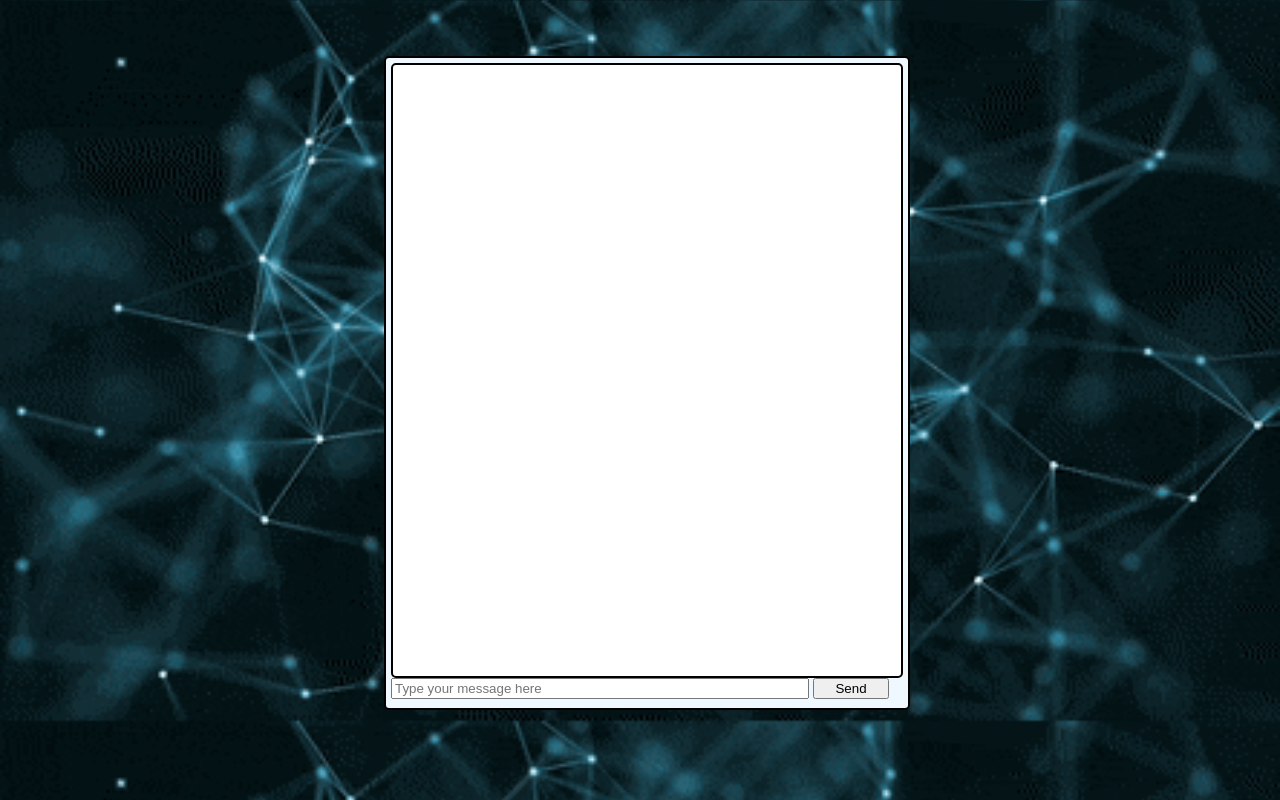
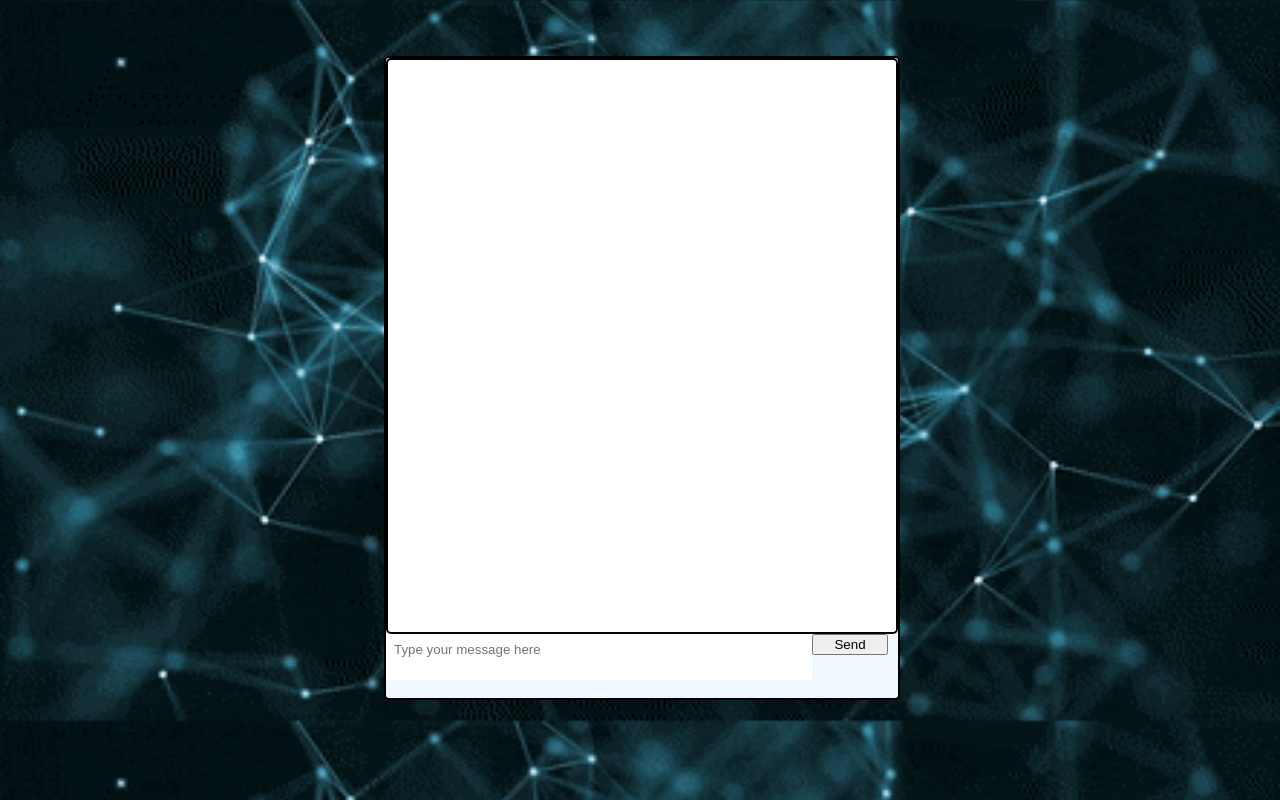
Before and after one commit to Iliaromanov/Resume-Chatbot-WebApp, a Flask app: page / in a window 1280 px wide. Run offline with Flask 2, Linux system fonts and the light colour scheme.

Commit message:
changed user input to textarea and changed div sizing and padding

```diff
--- a/static/chat.js
+++ b/static/chat.js
@@ -1,11 +1,24 @@
 // Ensure page does not refresh on form submit
-let msgForm = document.getElementById("message_form")
+let msgForm = document.getElementById("messageForm")
 function stopRefresh(event) {event.preventDefault();}
 msgForm.addEventListener('submit', stopRefresh)
+
+// Allow submission of textarea input with enter key
+document.getElementById(
+    "userInputBox"
+).addEventListener("keypress", submitTextareaOnEnter)
 
 function scrollDown() {
     let chatHistoryDiv = document.getElementById("chat_history")
     chatHistoryDiv.scrollTop = chatHistoryDiv.scrollHeight
+}
+
+function submitTextareaOnEnter(event){
+    if(event.which === 13) {
+        event.target.form.dispatchEvent(new Event("submit", {cancelable: true}));
+        event.preventDefault(); // Prevents the addition of a new line in the textfield
+        event.target.value = ""; // clear textarea
+    }
 }
 
 function fetchChatbotResponse(chatDiv, responseDiv, msg) {
@@ -101,6 +114,7 @@ function showChatbotResponse() {
         let whoopsTag = document.createElement("p")
         whoopsTag.innerHTML = "Whoops something went wrong. Please try again."
         responseMsgDiv.appendChild(whoopsTag)
+        scrollDown()
         console.log(e)
     })/**/
 
--- a/static/chatStyle.css
+++ b/static/chatStyle.css
@@ -9,9 +9,9 @@ body {
 #chatbot_window {
     display: grid;
     grid-template-columns: auto;
-    grid-template-rows: auto 25px;
+    grid-template-rows: 90% 10%;
     position: absolute;
-    padding: 5px;
+    /*padding: 5px;*/
     height: 80%;
     width: 40%;
     top: 7%;
@@ -29,9 +29,20 @@ body {
     border-radius: 5px 5px 5px 5px;
     background-color: white/*rgba(54, 46, 46, 0.959);*/
 }
+#messageForm {
+    display: flex;
+    align-items: flex-start;
+}
 #userInputBox {
-    width: 80%;
-    height: 20%;
+    width:80%;
+    height: 100%;
+    padding: 0.5rem;
+    border: 0;
+    box-shadow: none;
+    resize: none;
+    outline: none;
+    overflow-y: auto;
+    font-family: Arial;
 }
 #sendButton {
     width: 15%;
--- a/templates/index.html
+++ b/templates/index.html
@@ -10,8 +10,11 @@
     <div id="chatbot_window">
         <div id="chat_history"></div>
         <div id="input_window">
-            <form id="message_form" onsubmit="showChatbotResponse()" autocomplete="off">
+            <form id="messageForm" onsubmit="showChatbotResponse()" autocomplete="off">
+                <textarea id="userInputBox" type="text" placeholder="Type your message here"></textarea>
+                <!--
                 <input id="userInputBox" type="text" placeholder="Type your message here">
+                -->
                 <input id="sendButton" type="button" value="Send" onclick="showChatbotResponse()">
             </form>
 
```
